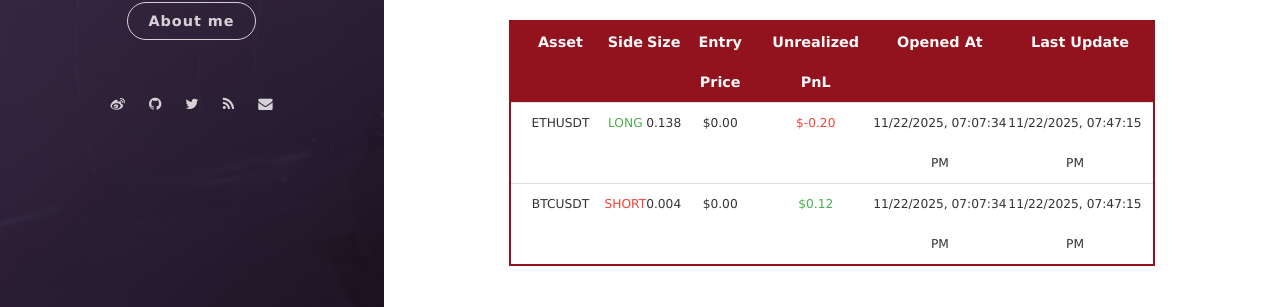
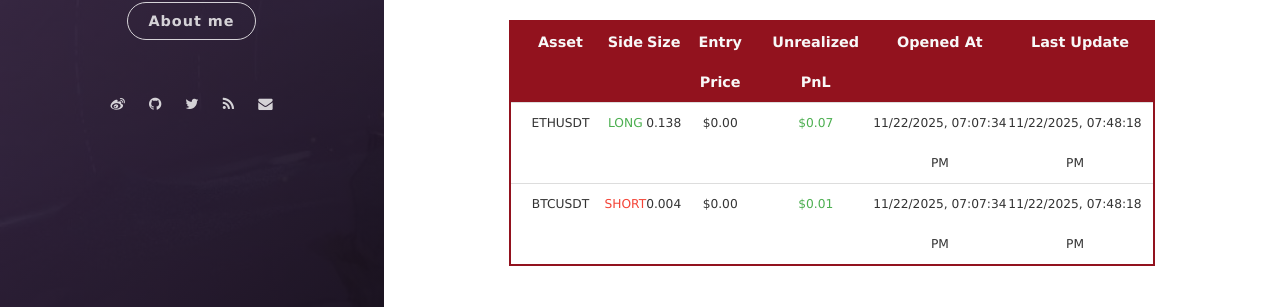
Before and after one commit to leeyegy/leeyegy.github.io, a Jekyll site: the page built from live-trading.html, in a window 1280 px wide and 945 px high. Shown: the part 579-886 px from the top of the window. Built offline with Jekyll 4.4.1, drawn with Linux system fonts in a browser that asks for light colours; nearby versions of some CDN libraries.

Commit message:
AccountMonitor: refresh positions 2025-11-23T03:48:18+08:00

```diff
--- a/assets/data/binance/positions.json
+++ b/assets/data/binance/positions.json
@@ -4,17 +4,17 @@
     "side": "LONG",
     "size": 0.138,
     "entryPrice": 0.0,
-    "unrealizedPnl": -0.20424,
+    "unrealizedPnl": 0.07314,
     "openedAt": "2025-11-23T03:07:34+08:00",
-    "reportedAt": "2025-11-23T03:47:15+08:00"
+    "reportedAt": "2025-11-23T03:48:18+08:00"
   },
   {
     "symbol": "BTCUSDT",
     "side": "SHORT",
     "size": 0.004,
     "entryPrice": 0.0,
-    "unrealizedPnl": 0.12333695,
+    "unrealizedPnl": 0.0084,
     "openedAt": "2025-11-23T03:07:34+08:00",
-    "reportedAt": "2025-11-23T03:47:15+08:00"
+    "reportedAt": "2025-11-23T03:48:18+08:00"
   }
 ]
```
